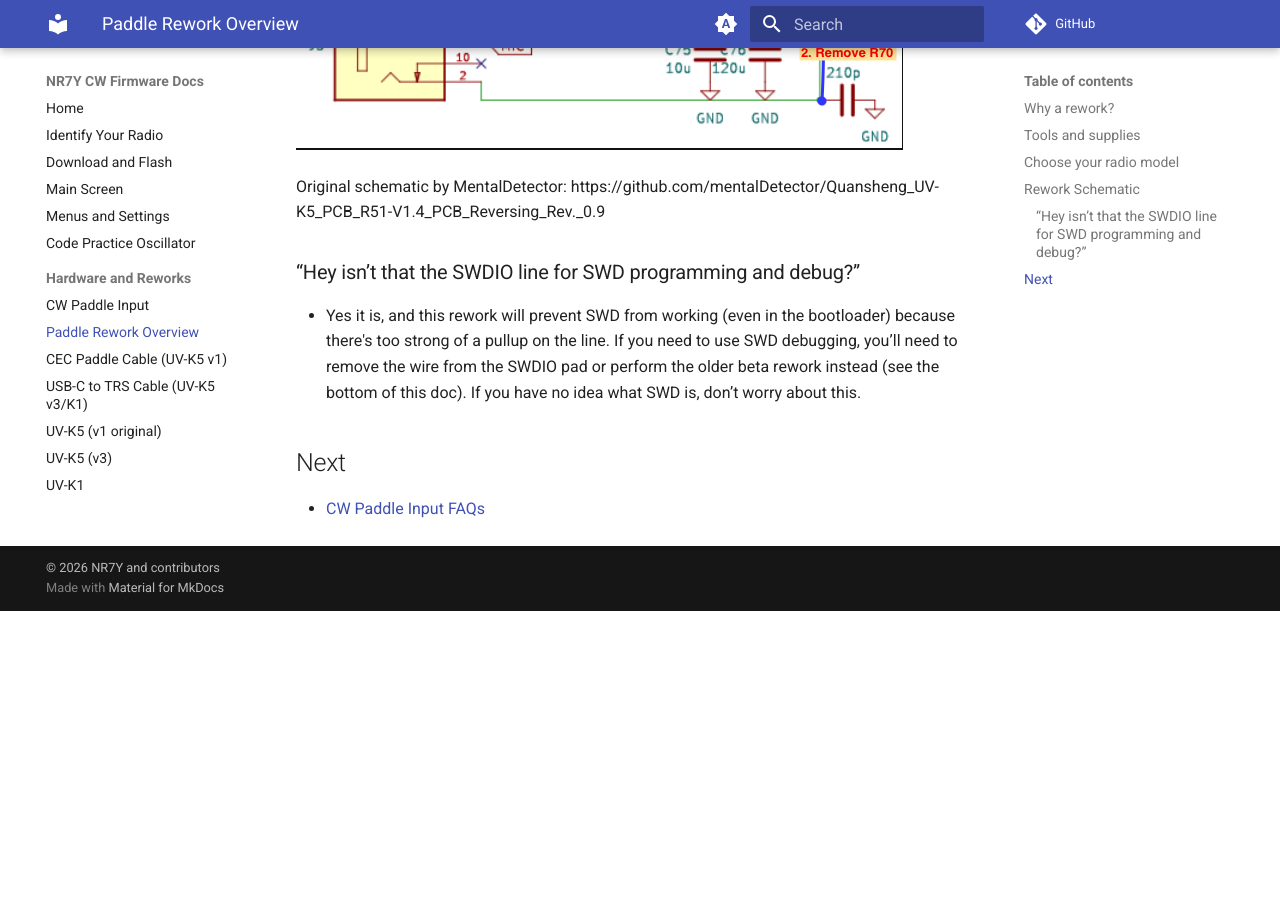
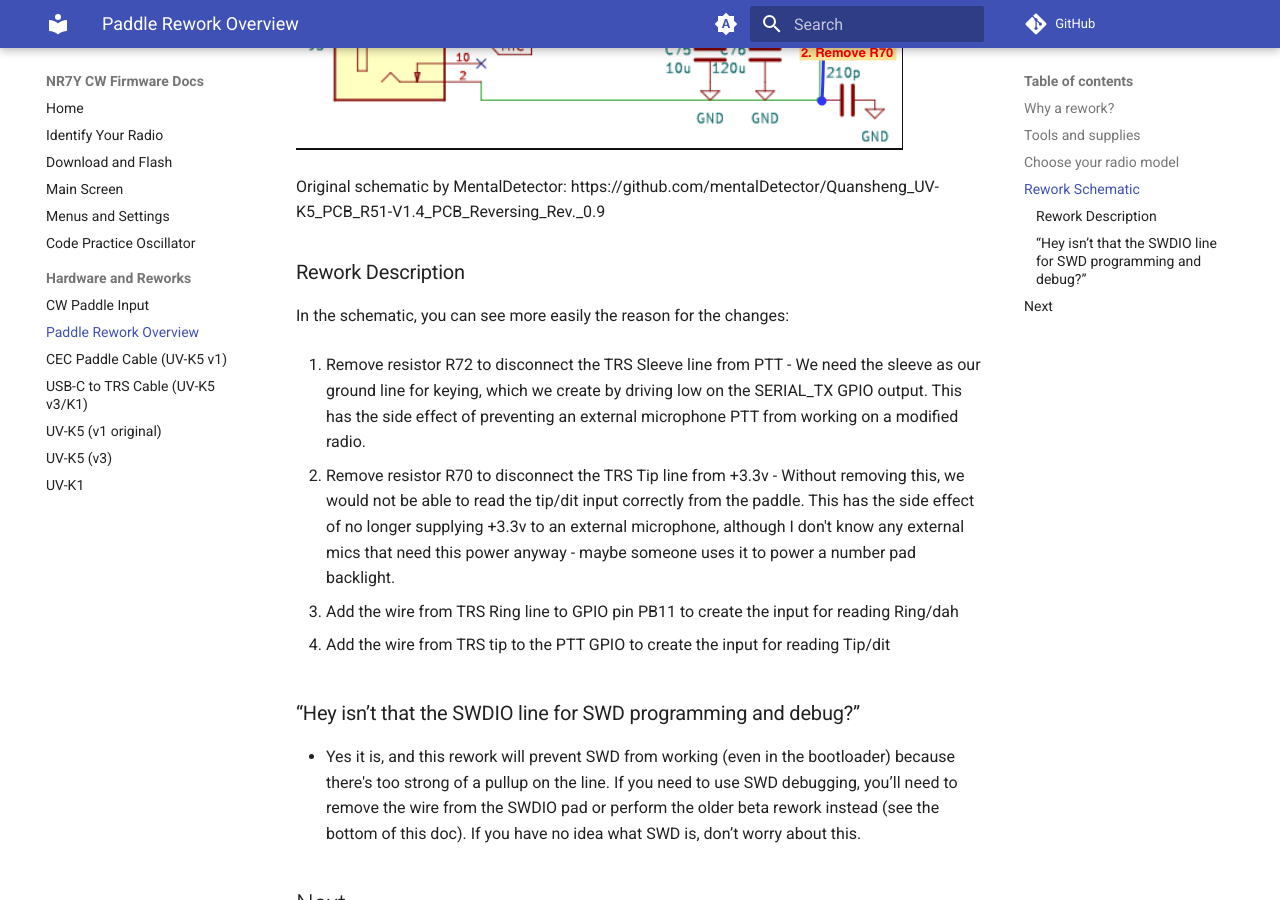
Before and after one commit to briand/cw-firmware-docs, an MkDocs documentation site: the page built from docs/hardware/rework-overview.md, in a window 1280 px wide and 900 px high, scrolled down 1964 px. Built offline with MkDocs 1.6.1 and Material for MkDocs 9.7.7, drawn with Linux system fonts in a browser that asks for light colours; comment, search, counter and statistics services are not loaded; before the commit the page ends 2575 px from its top, so only the background shows below that.

Commit message:
more detailed description of the rework

```diff
--- a/docs/hardware/rework-overview.md
+++ b/docs/hardware/rework-overview.md
@@ -50,6 +50,18 @@ Each radio version has different reference designators for the resistors, but th
 Original schematic by MentalDetector:
 https://github.com/mentalDetector/Quansheng_UV-K5_PCB_R51-V1.4_PCB_Reversing_Rev._0.9
 
+### Rework Description
+
+In the schematic, you can see more easily the reason for the changes:
+
+1. Remove resistor R72 to disconnect the TRS Sleeve line from PTT - We need the sleeve as our ground line for keying, which we create by driving low on the SERIAL_TX GPIO output. This has the side effect of preventing an external microphone PTT from working on a modified radio.
+
+2. Remove resistor R70 to disconnect the TRS Tip line from +3.3v - Without removing this, we would not be able to read the tip/dit input correctly from the paddle. This has the side effect of no longer supplying +3.3v to an external microphone, although I don't know any external mics that need this power anyway - maybe someone uses it to power a number pad backlight.
+
+3. Add the wire from TRS Ring line to GPIO pin PB11 to create the input for reading Ring/dah
+
+4. Add the wire from TRS tip to the PTT GPIO to create the input for reading Tip/dit
+
 ### “Hey isn’t that the SWDIO line for SWD programming and debug?”
 - Yes it is, and
 this rework will prevent SWD from working (even in the bootloader) because there's too strong of a pullup on the line. If you need
```
